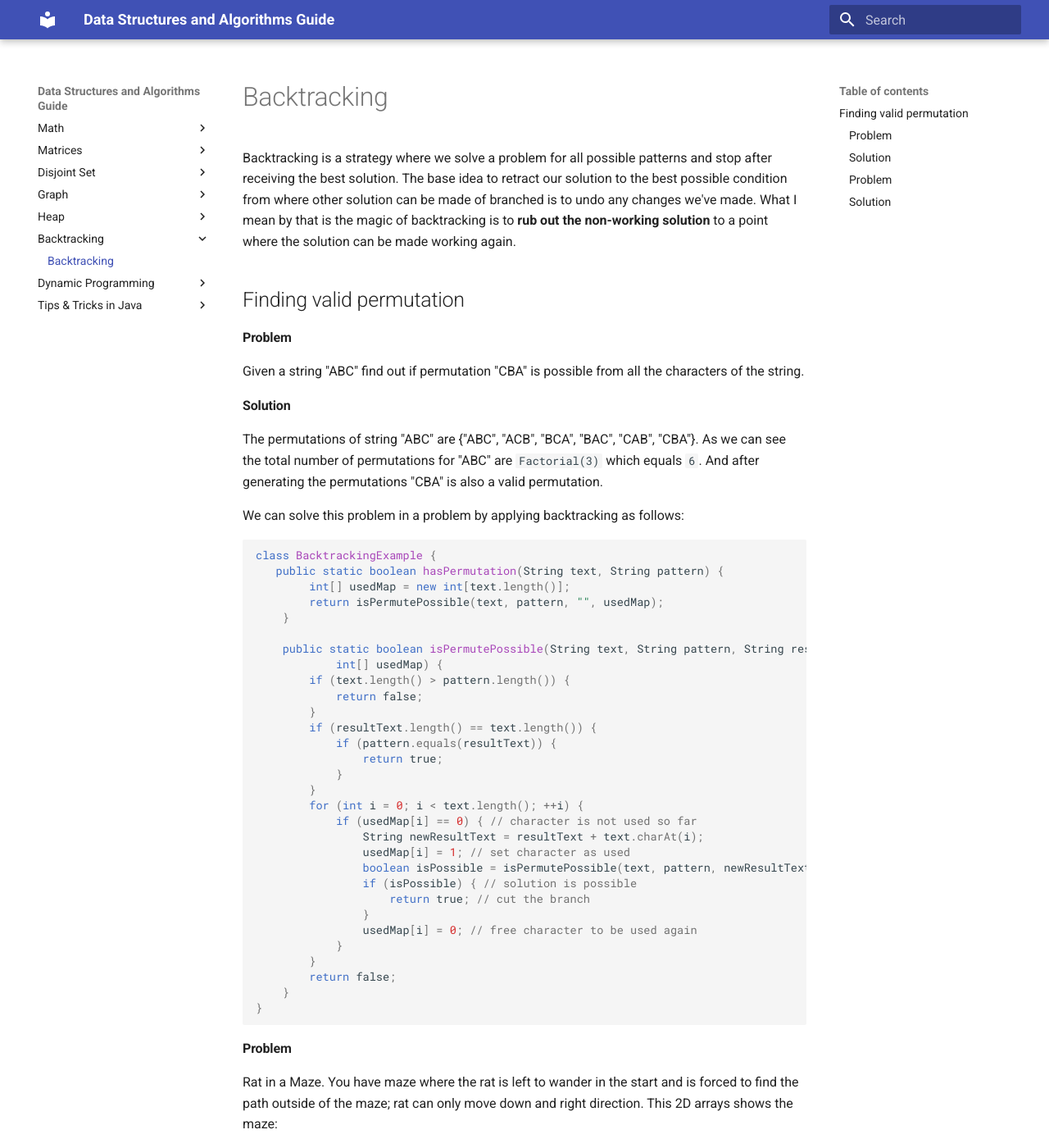
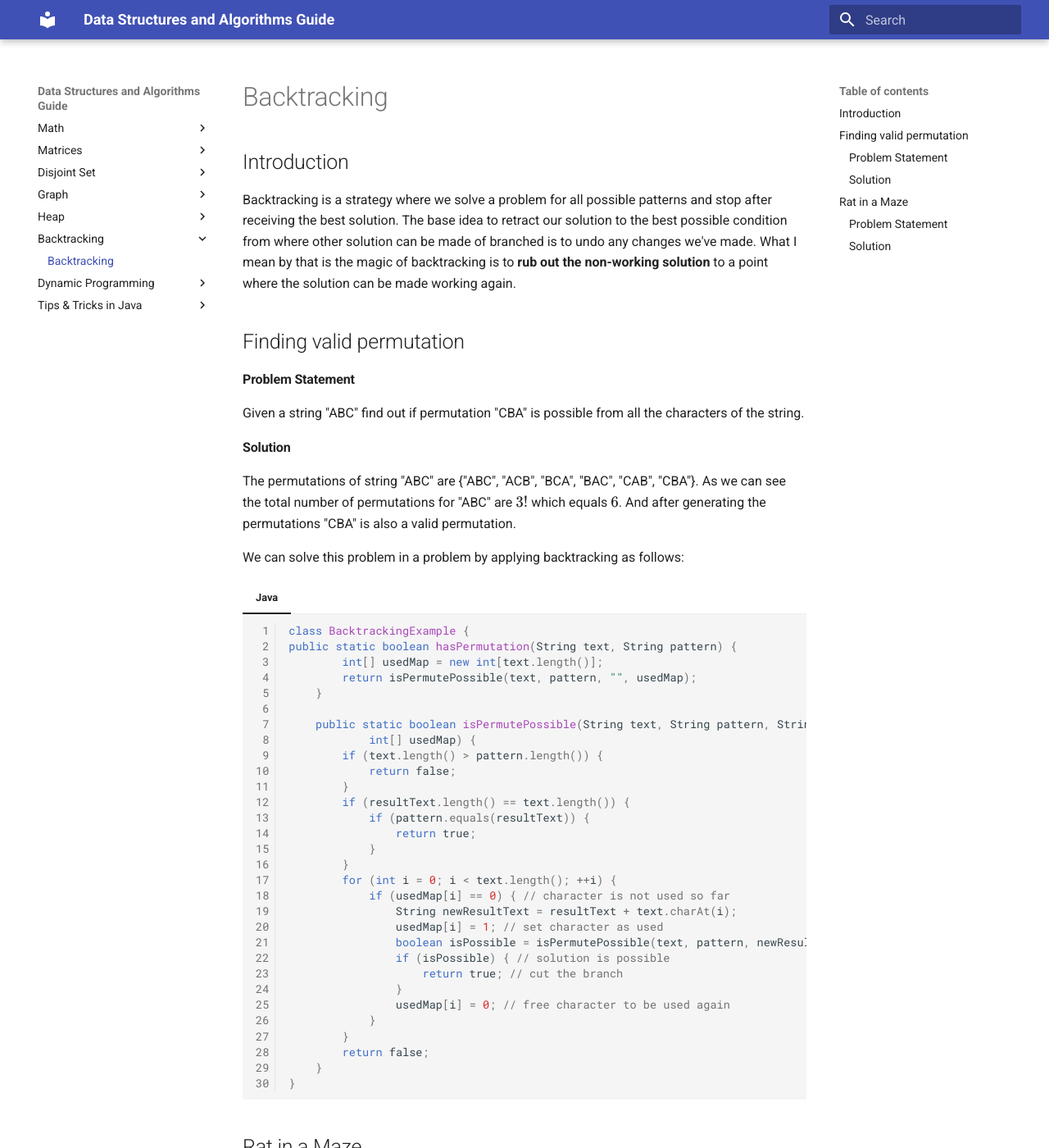
Before and after one commit to amritpandey23/dsa-guide, an MkDocs documentation site: the page built from docs/backtracking/backtracking.md, in a window 1280 px wide and 1400 px high. Shown: the whole window at 82% size. Built offline with MkDocs 1.6.1 and Material for MkDocs 9.7.7, drawn with Linux system fonts in a browser that asks for light colours; formulas are drawn with MathJax 3; some of the changed text lies outside the part shown.

Commit message:
Update: Backtracking

````diff
--- a/docs/backtracking/backtracking.md
+++ b/docs/backtracking/backtracking.md
@@ -1,4 +1,6 @@
 # Backtracking
+
+## Introduction
 
 Backtracking is a strategy where we solve a problem for all possible patterns and stop after receiving the best solution.
 The base idea to retract our solution to the best possible condition from where other solution can be made of branched is to undo any changes we've made.
@@ -6,52 +8,56 @@ What I mean by that is the magic of backtracking is to **rub out the non-working
 
 ## Finding valid permutation
 
-#### Problem
+#### Problem Statement
 
 Given a string "ABC" find out if permutation "CBA" is possible from all the characters of the string.
 
 #### Solution
 
 The permutations of string "ABC" are {"ABC", "ACB", "BCA", "BAC", "CAB", "CBA"}.
-As we can see the total number of permutations for "ABC" are `Factorial(3)` which equals `6`.
+As we can see the total number of permutations for "ABC" are \(3!\) which equals \(6\).
 And after generating the permutations "CBA" is also a valid permutation.
 
 We can solve this problem in a problem by applying backtracking as follows:
 
-```java
-class BacktrackingExample {
-   public static boolean hasPermutation(String text, String pattern) {
-        int[] usedMap = new int[text.length()];
-        return isPermutePossible(text, pattern, "", usedMap);
-    }
+=== "Java"
 
-    public static boolean isPermutePossible(String text, String pattern, String resultText,
-            int[] usedMap) {
-        if (text.length() > pattern.length()) {
+    ```java linenums="1"
+    class BacktrackingExample {
+    public static boolean hasPermutation(String text, String pattern) {
+            int[] usedMap = new int[text.length()];
+            return isPermutePossible(text, pattern, "", usedMap);
+        }
+
+        public static boolean isPermutePossible(String text, String pattern, String resultText,
+                int[] usedMap) {
+            if (text.length() > pattern.length()) {
+                return false;
+            }
+            if (resultText.length() == text.length()) {
+                if (pattern.equals(resultText)) {
+                    return true;
+                }
+            }
+            for (int i = 0; i < text.length(); ++i) {
+                if (usedMap[i] == 0) { // character is not used so far
+                    String newResultText = resultText + text.charAt(i);
+                    usedMap[i] = 1; // set character as used
+                    boolean isPossible = isPermutePossible(text, pattern, newResultText, usedMap);
+                    if (isPossible) { // solution is possible
+                        return true; // cut the branch
+                    }
+                    usedMap[i] = 0; // free character to be used again
+                }
+            }
             return false;
         }
-        if (resultText.length() == text.length()) {
-            if (pattern.equals(resultText)) {
-                return true;
-            }
-        }
-        for (int i = 0; i < text.length(); ++i) {
-            if (usedMap[i] == 0) { // character is not used so far
-                String newResultText = resultText + text.charAt(i);
-                usedMap[i] = 1; // set character as used
-                boolean isPossible = isPermutePossible(text, pattern, newResultText, usedMap);
-                if (isPossible) { // solution is possible
-                    return true; // cut the branch
-                }
-                usedMap[i] = 0; // free character to be used again
-            }
-        }
-        return false;
     }
-}
-```
+    ```
 
-#### Problem
+## Rat in a Maze
+
+#### Problem Statement
 
 Rat in a Maze. You have maze where the rat is left to wander in the start and is forced to find the path outside of the maze; rat can only move down and right direction. This 2D arrays shows the maze:
 
@@ -66,23 +72,25 @@ The value `2` in the array is the position where rat can escape or exit the maze
 
 #### Solution
 
-```java
-public class RatInMaze {
-    public boolean canRatEscape(int[][] maze, int start, int end) {
-        int n = maze.length;
-        int m = maze[0].length;
-        if (start == n || end == m || maze[start][end] == 1 || maze[start][end] == 3) {
+=== "Java"
+
+    ```java linenums="1"
+    public class RatInMaze {
+        public boolean canRatEscape(int[][] maze, int start, int end) {
+            int n = maze.length;
+            int m = maze[0].length;
+            if (start == n || end == m || maze[start][end] == 1 || maze[start][end] == 3) {
+                return false;
+            }
+            if (maze[start][end] == 2) { // rat reached the exit in maze
+                return true;
+            }
+            maze[start][end] = 3; // marking visited
+            if (canRatEscape(maze, start + 1, end) || canRatEscape(maze, start, end + 1)) {
+                return true;
+            }
+            maze[start][end] = 0; // unmarking visited so that new solution can be made
             return false;
         }
-        if (maze[start][end] == 2) { // rat reached the exit in maze
-            return true;
-        }
-        maze[start][end] = 3; // marking visited
-        if (canRatEscape(maze, start + 1, end) || canRatEscape(maze, start, end + 1)) {
-            return true;
-        }
-        maze[start][end] = 0; // unmarking visited so that new solution can be made
-        return false;
     }
-}
-```
+    ```
````
